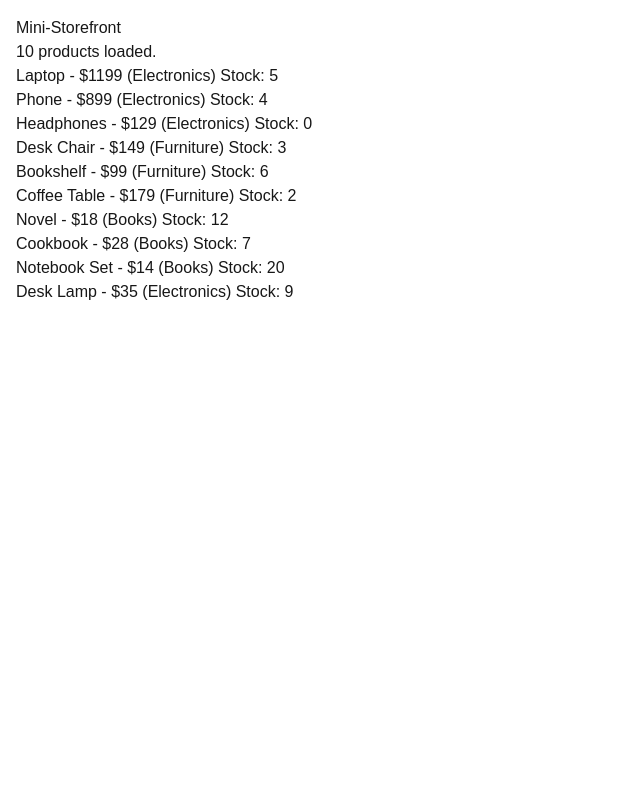
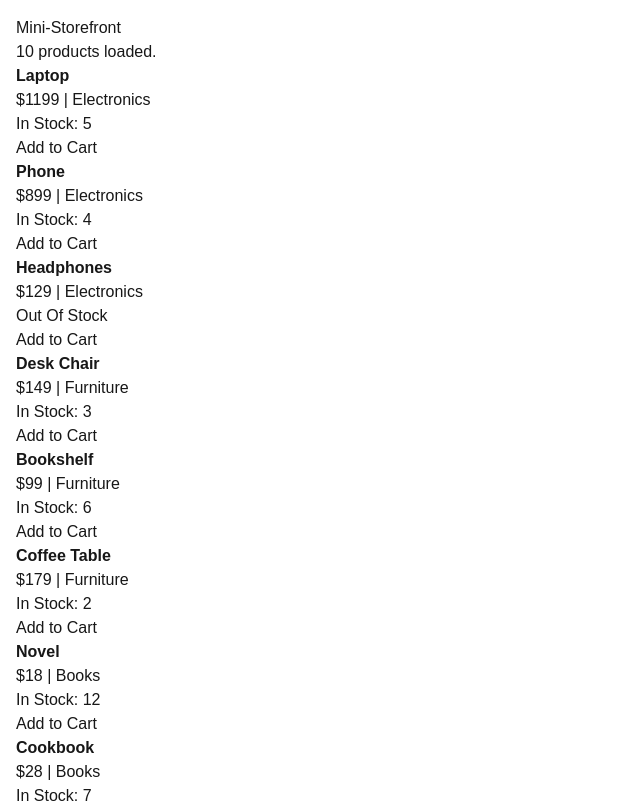
Before and after one commit to sbrennan06/mini-storefront, a Next.js app: page / in a window 1280 px wide. Shown: the top 803 px of the page, without its empty margins (0-640 px from the left). Built offline with nearby package versions, Linux system fonts and the light colour scheme.

Commit message:
imported productcard function to productlist

```diff
--- a/src/app/components/ProductList.jsx
+++ b/src/app/components/ProductList.jsx
@@ -1,4 +1,6 @@
 "use client";
+
+import ProductCard from "./ProductCard";
 
 export default function ProductList({ products }) {
   return (
@@ -6,7 +8,7 @@ export default function ProductList({ products }) {
       <ul>
         {products.map((p, idx) => (
           <li key={p.id}>
-            {p.name} - ${p.price} ({p.category}) Stock: {p.stock}
+            <ProductCard product={p} />
           </li>
         ))}
       </ul>
```
